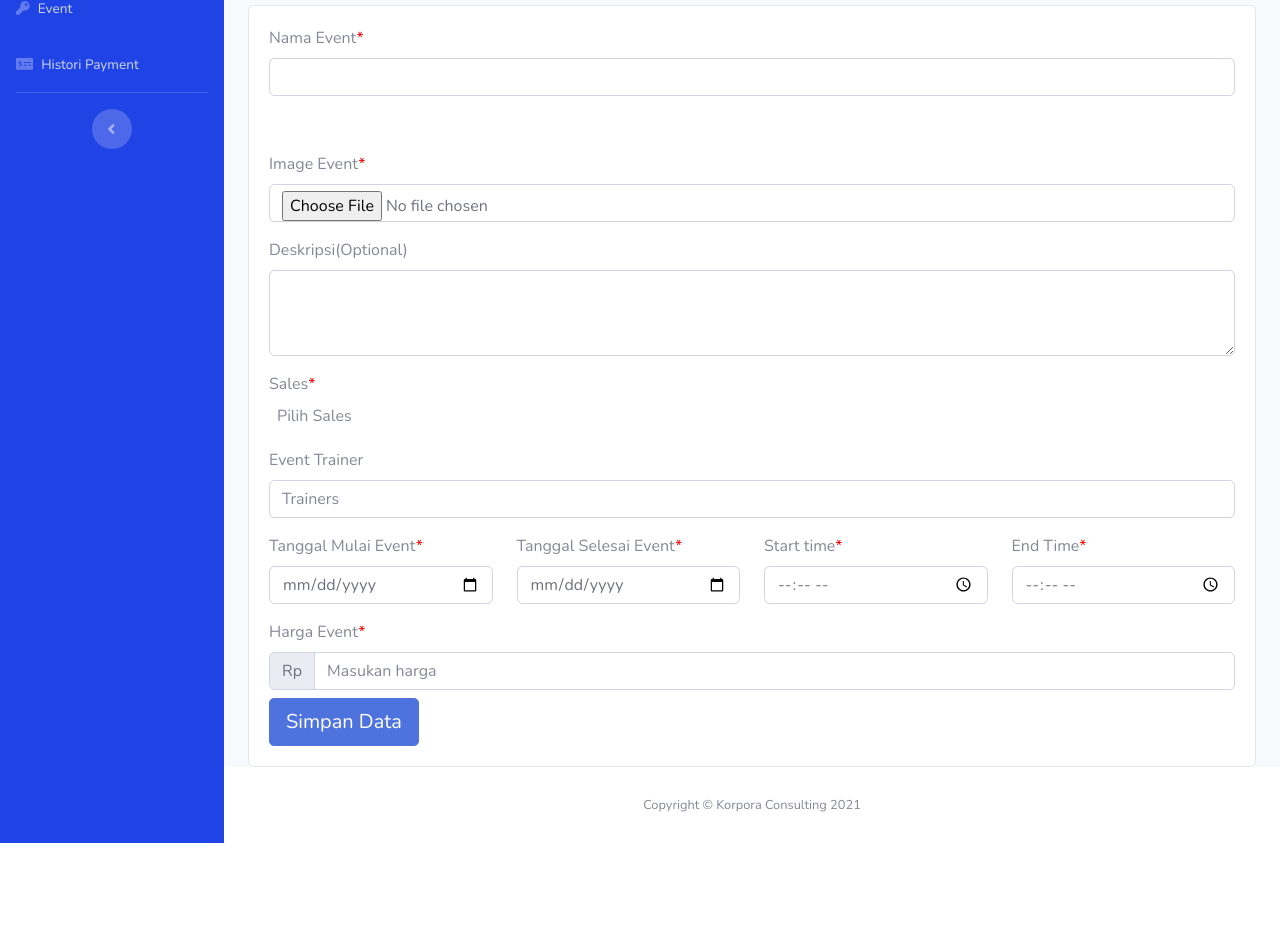
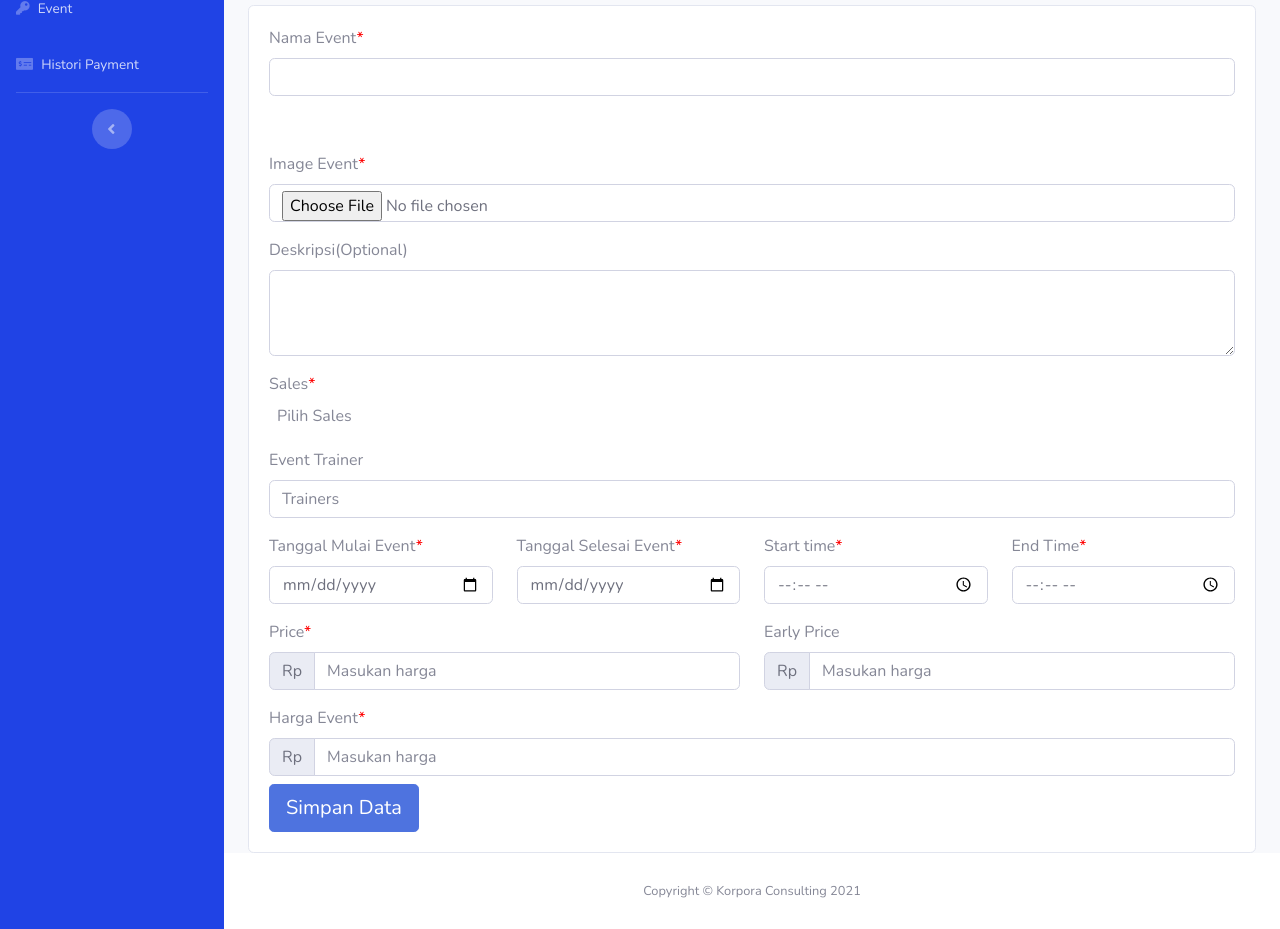
Before and after one commit to muchtaragung/payment, a CodeIgniter app: page /database/admin/event/add in a window 1280 px wide. Shown: the part 147-1076 px from the top of the page. Before the commit the page ends 990 px from the top, so only its background shows below. Run offline with CodeIgniter, Linux system fonts and the light colour scheme; the visitor is signed in with stand-in values (Sample User, id 1); data that the repository does not hold is empty; some libraries are stand-ins or nearby versions.

Commit message:
ketinggalan early price

```diff
--- a/application/views/admin/event/add.php
+++ b/application/views/admin/event/add.php
@@ -46,7 +46,7 @@
                             <form method="POST" action="<?= base_url('admin/event/save') ?>" enctype="multipart/form-data">
                                 <div class="form-group">
                                     <label for="namaEvent">Nama Event<span style="color: red;">*</span></label>
-                                    <input type="text" class="form-control" name="nama_event" value="<?= set_value('nama_event'); ?>" required>
+                                    <input type="text" class="form-control" name="nama_event" value="<?= set_value('nama_event'); ?>">
                                 </div>
 
                                 <div class="form-group text-center">
@@ -57,7 +57,7 @@
 
                                 <div class="form-group">
                                     <label for="namaEvent">Image Event<span style="color: red;">*</span></label>
-                                    <input type="file" name="image_event" id="preview_gambar" class="form-control" accept=".jpg,.jpeg,.png" required />
+                                    <input type="file" name="image_event" id="preview_gambar" class="form-control" accept=".jpg,.jpeg,.png" />
                                 </div>
 
                                 <div class="form-group">
@@ -67,7 +67,7 @@
 
                                 <div class="form-group">
                                     <label for="namaEvent">Sales<span style="color: red;">*</span></label>
-                                    <select required class="select2 form-control" name="id_user" id="id_user">
+                                    <select class="select2 form-control" name="id_user" id="id_user">
                                         <option disabled selected value="">Pilih Sales</option>
                                         <?php foreach ($user as $data) { ?>
                                             <option value="<?= $data->id_user ?>"><?= $data->name ?></option>
@@ -111,12 +111,37 @@
                                     </div>
                                 </div>
 
+                                <div class="row">
+                                    <div class="col-6">
+                                        <div class="form-group">
+                                            <label for="namaEvent">Price<span style="color: red;">*</span></label>
+                                            <div class="input-group mb-2">
+                                                <div class="input-group-prepend">
+                                                    <span class="input-group-text" id="basic-addon1">Rp</span>
+                                                </div>
+                                                <input type="text" class="form-control" name="price" id="rupiah" placeholder="Masukan harga" value="<?= set_value('price'); ?>">
+                                            </div>
+                                        </div>
+                                    </div>
+                                    <div class="col-6">
+                                        <div class="form-group">
+                                            <label for="namaEvent">Early Price<span style="color: red;"></span></label>
+                                            <div class="input-group mb-2">
+                                                <div class="input-group-prepend">
+                                                    <span class="input-group-text" id="basic-addon1">Rp</span>
+                                                </div>
+                                                <input type="text" class="form-control" name="price" id="rupiah" placeholder="Masukan harga" value="<?= set_value('price'); ?>">
+                                            </div>
+                                        </div>
+                                    </div>
+                                </div>
+
                                 <label for="namaEvent">Harga Event<span style="color: red;">*</span></label>
                                 <div class="input-group mb-2">
                                     <div class="input-group-prepend">
                                         <span class="input-group-text" id="basic-addon1">Rp</span>
                                     </div>
-                                    <input type="text" class="form-control" name="price" id="rupiah" placeholder="Masukan harga" value="<?= set_value('price'); ?>" required>
+                                    <input type="text" class="form-control" name="price" id="rupiah" placeholder="Masukan harga" value="<?= set_value('price'); ?>">
                                 </div>
 
                                 <button type="submit" class="btn btn-primary btn-lg">Simpan Data</button>
@@ -128,7 +153,7 @@
 
                     <!-- <div class="form-group">
                 <label for="exampleFormControlFile1">Gambar</label>
-                <input type="file" name="gambar_thumbnail" class="form-control-file" id="exampleFormControlFile1" required>
+                <input type="file" name="gambar_thumbnail" class="form-control-file" id="exampleFormControlFile1" >
             </div> -->
 
 
```
